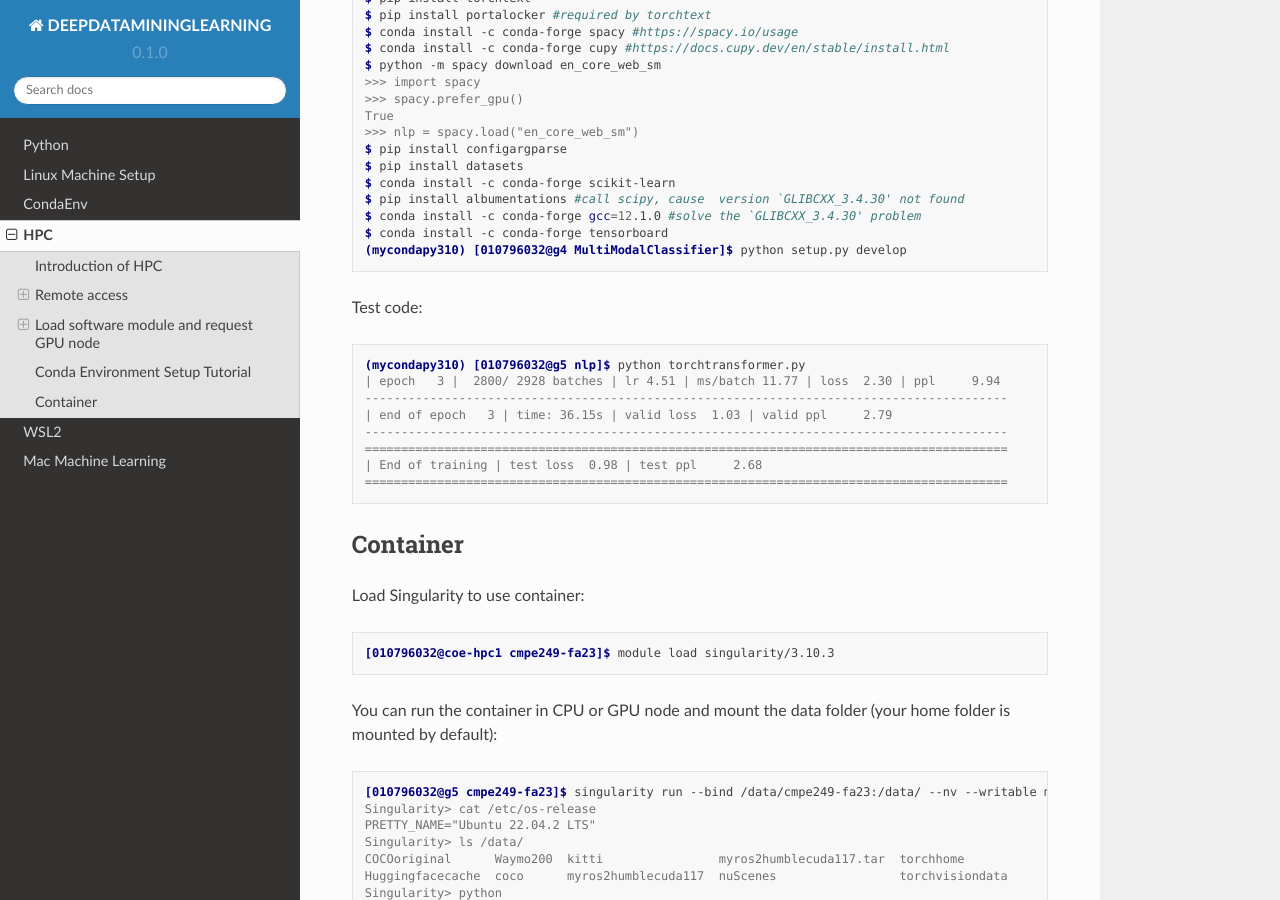
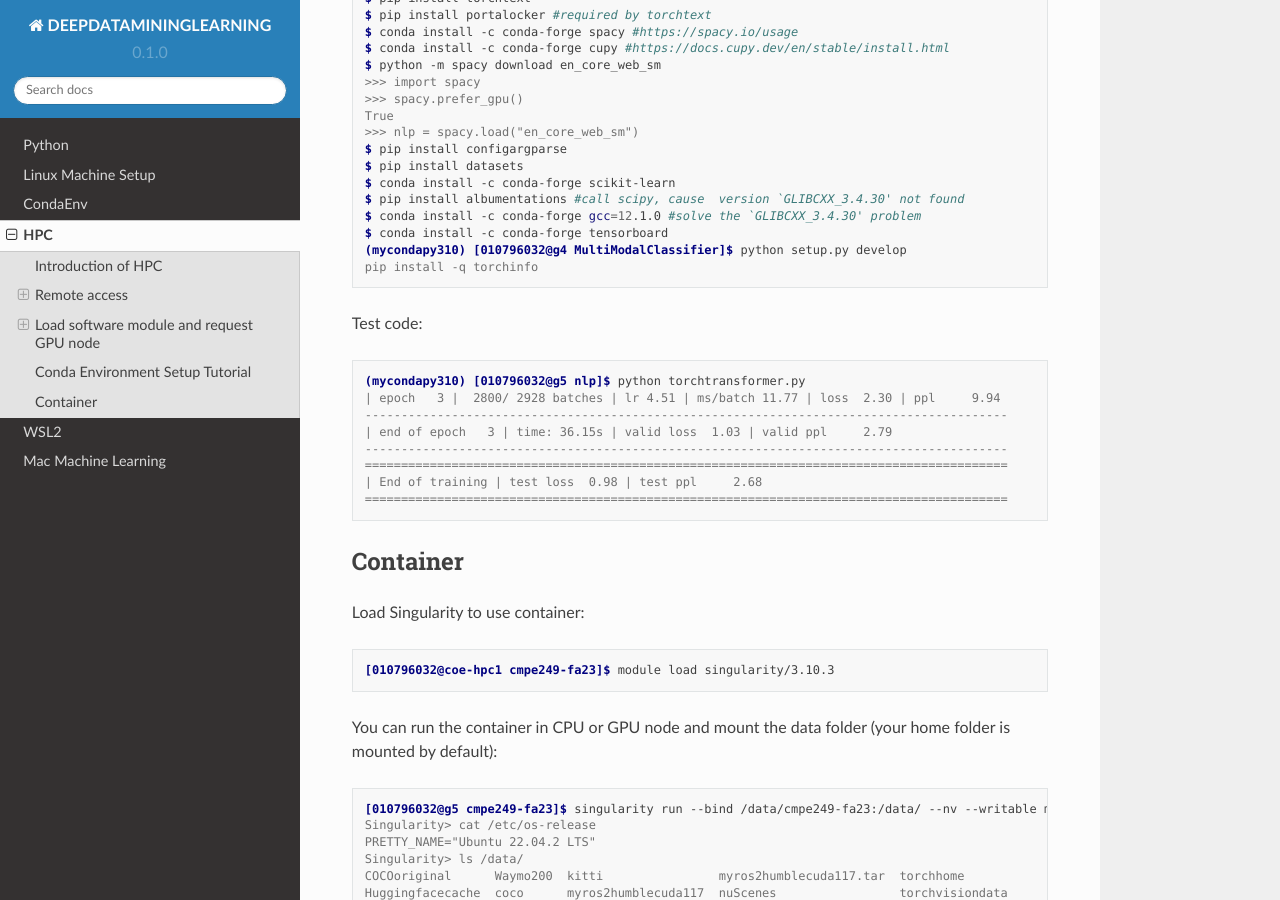
Before and after one commit to coderkj7/DeepDataMiningLearning_20251122, a Sphinx documentation site: the page built from docs/source/HPC2.rst, in a window 1280 px wide and 900 px high, scrolled down 7190 px. Built offline with Sphinx 7.4.7 and the Read the Docs theme 2.0.0, drawn with Linux system fonts in a browser that asks for light colours.

Commit message:
update HPC2 rst

```diff
--- a/docs/source/HPC2.rst
+++ b/docs/source/HPC2.rst
@@ -318,6 +318,7 @@ New conda environment based on Python3.10: mycondapy310
    $ conda install -c conda-forge gcc=12.1.0 #solve the `GLIBCXX_3.4.30' problem
    $ conda install -c conda-forge tensorboard
    (mycondapy310) [010796032@g4 MultiModalClassifier]$ python setup.py develop
+   pip install -q torchinfo
 
 Test code:
 
```
